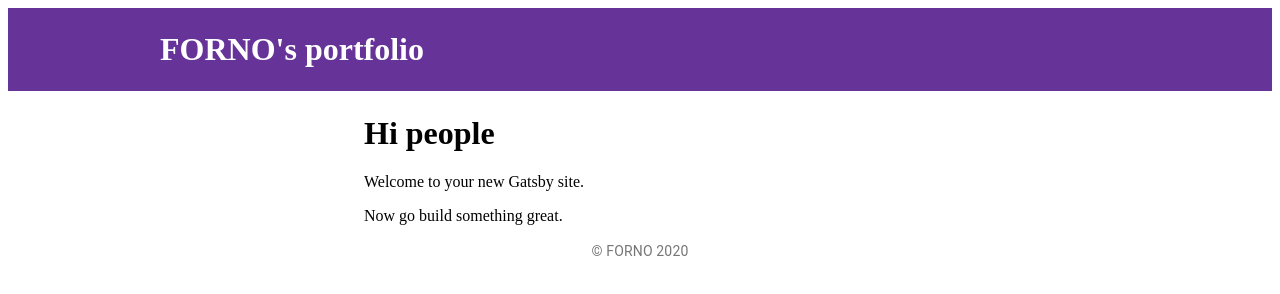
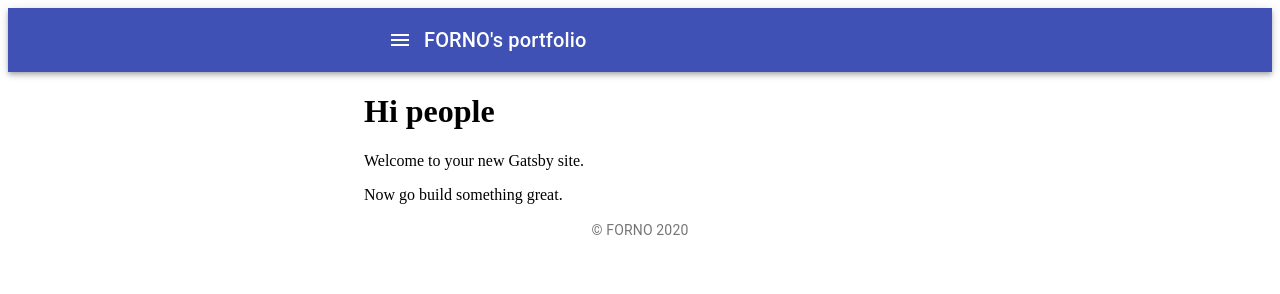
Before and after one commit to forno/source.forno.github.io, a Gatsby site: page / in a window 1280 px wide. Built offline with nearby package versions, Linux system fonts and the light colour scheme; Gatsby itself is replaced by a stand-in of ours.

Commit message:
Update header with AppBar

```diff
--- a/package.json
+++ b/package.json
@@ -6,13 +6,14 @@
   "author": "FORNO <forno@xmaho.link>",
   "dependencies": {
     "@material-ui/core": "latest",
+    "@material-ui/icons": "latest",
     "@material-ui/styles": "latest",
     "gatsby": "latest",
     "gatsby-image": "latest",
-    "gatsby-plugin-react-helmet": "latest",
     "gatsby-plugin-manifest": "latest",
     "gatsby-plugin-material-ui": "latest",
     "gatsby-plugin-offline": "latest",
+    "gatsby-plugin-react-helmet": "latest",
     "gatsby-plugin-sharp": "latest",
     "gatsby-source-filesystem": "latest",
     "gatsby-transformer-sharp": "latest",
--- a/src/components/header.js
+++ b/src/components/header.js
@@ -1,6 +1,13 @@
-import { Link, useStaticQuery, graphql } from "gatsby";
+import { useStaticQuery, graphql } from "gatsby";
 import PropTypes from "prop-types";
 import React from "react";
+import AppBar from "@material-ui/core/AppBar";
+import Container from "@material-ui/core/Container";
+import Typography from "@material-ui/core/Typography";
+import Toolbar from "@material-ui/core/Toolbar";
+import IconButton from "@material-ui/core/IconButton";
+import MenuIcon from "@material-ui/icons/Menu";
+import Link from "./link";
 
 const Header = ({ siteTitle }) => {
   const data = useStaticQuery(graphql`
@@ -16,40 +23,25 @@ const Header = ({ siteTitle }) => {
   const headerTitle = siteTitle || data.site.siteMetadata.title;
 
   return (
-    <header
-      style={{
-        background: `rebeccapurple`,
-        marginBottom: `1.45rem`,
-      }}
-    >
-      <div
-        style={{
-          margin: `0 auto`,
-          maxWidth: 960,
-          padding: `1.45rem 1.0875rem`,
-        }}
-      >
-        <h1 style={{ margin: 0 }}>
-          <Link
-            to="/"
-            style={{
-              color: `white`,
-              textDecoration: `none`,
-            }}
-          >
+    <AppBar position="static">
+      <Container maxWidth="sm">
+      <Toolbar>
+        <IconButton edge="start" color="inherit" aria-label="menu">
+          <MenuIcon />
+        </IconButton>
+        <Link to="/" color="inherit">
+          <Typography component="h1" variant="h6">
             {headerTitle}
-          </Link>
-        </h1>
-      </div>
-    </header>
-  )};
+          </Typography>
+        </Link>
+      </Toolbar>
+      </Container>
+    </AppBar>
+  )
+};
 
 Header.propTypes = {
-  siteTitle: PropTypes.string,
-};
-
-Header.defaultProps = {
-  siteTitle: ``,
+  siteTitle: PropTypes.string.isRequired,
 };
 
 export default Header;
--- a/src/components/layout.js
+++ b/src/components/layout.js
@@ -1,7 +1,5 @@
 import React from "react";
 import PropTypes from "prop-types";
-import CssBaseline from "@material-ui/core/CssBaseline";
-import { makeStyles } from "@material-ui/core/styles";
 import Container from "@material-ui/core/Container";
 
 import SEO from "./seo";
--- a/src/pages/index.js
+++ b/src/pages/index.js
@@ -1,7 +1,6 @@
 import React from "react";
 
 import Layout from "../components/layout";
-import Image from "../components/image";
 
 const IndexPage = () => (
   <Layout pageTitle="Home">
```
Also changed, not shown: 1 other file.
